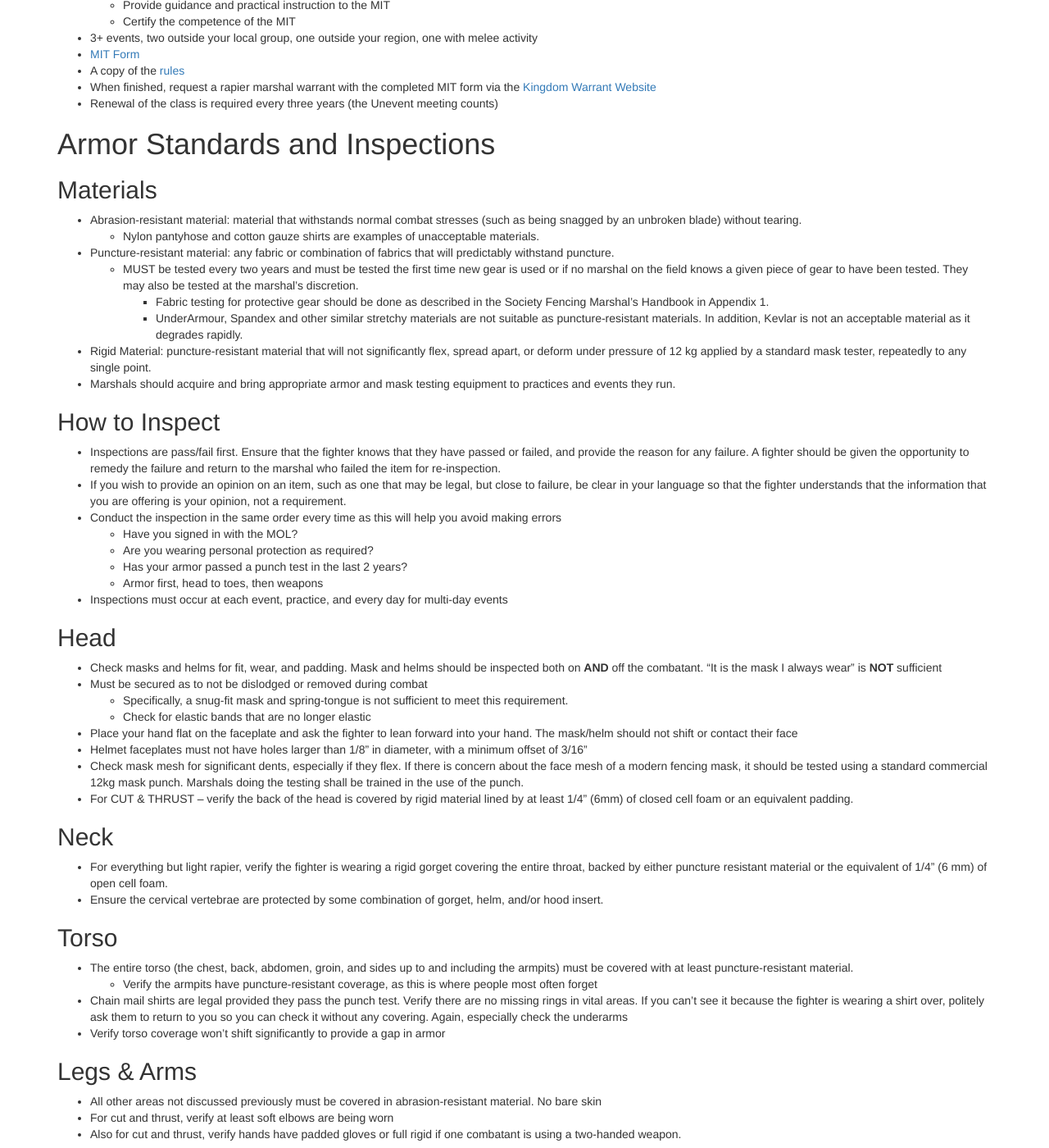
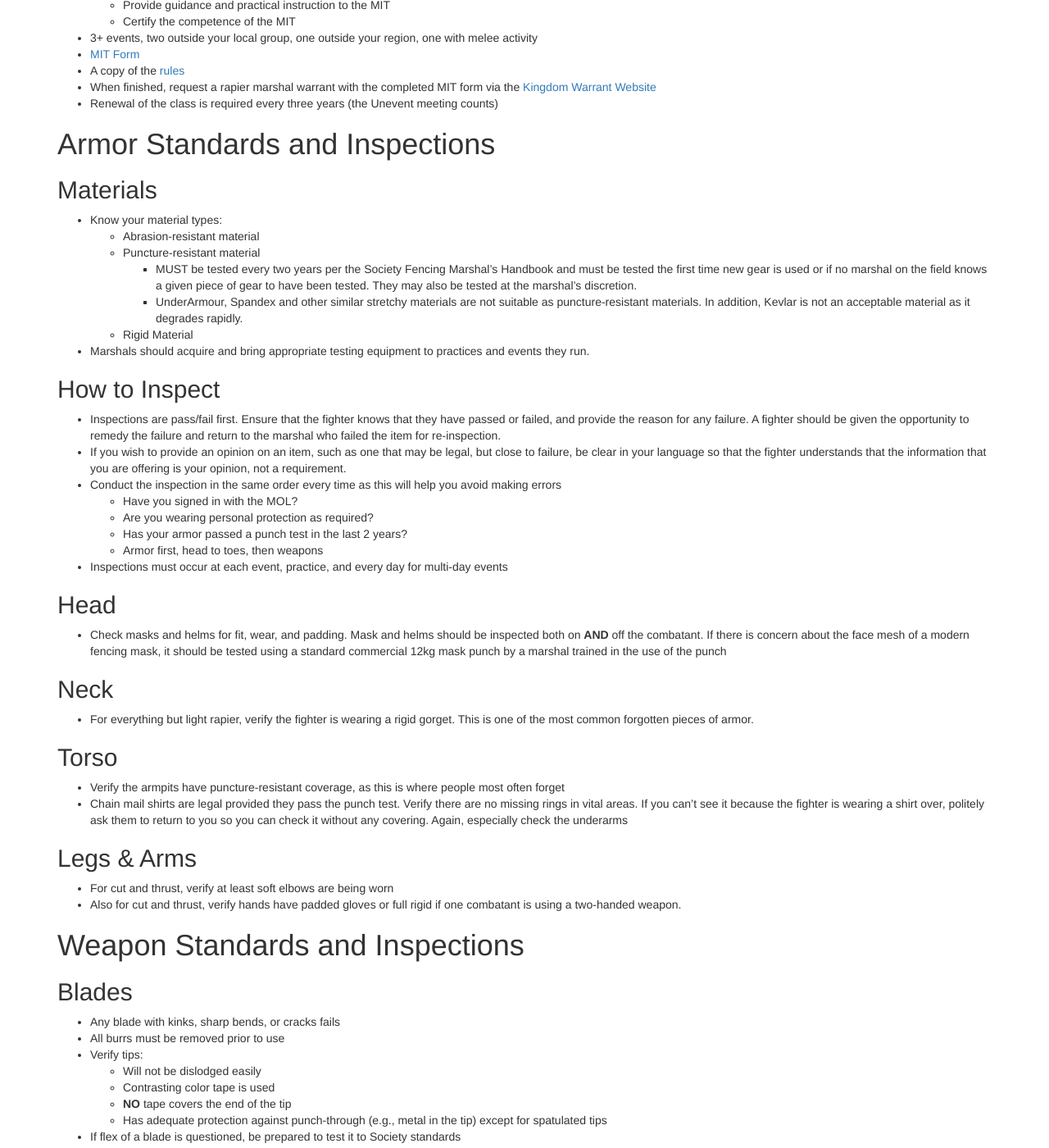
Before and after one commit to academie-de-espee/earl-marshal, a Jekyll site: the page built from training/rapier-marshal.md, in a window 1280 px wide and 1400 px high, scrolled down 1367 px. Shown: the whole window at 82% size. Built offline with Jekyll 4.4.1, drawn with Linux system fonts in a browser that asks for light colours; some of the changed text lies outside the part shown.

Commit message:
Attempt #2 to trim & update the rapier marshal class

```diff
--- a/training/rapier-marshal.md
+++ b/training/rapier-marshal.md
@@ -23,7 +23,7 @@ Please send comments to the [Deputy Earl Marshal for Training](mailto:dem-traini
 * **REMEMBER**: MITs are **NOT** marshals and cannot, on their own, monitor fights, inspect weapons, sign off on paperwork, or perform any other marshal duties
 
 ## Requirements
-* This class
+* Discipline Marshal 101 (e.g., Rapier Marshal 101, this class)
 * Field Marshal 201
 * A sponsoring marshal
     * Provide guidance and practical instruction to the MIT
@@ -37,14 +37,13 @@ Please send comments to the [Deputy Earl Marshal for Training](mailto:dem-traini
 # Armor Standards and Inspections
 
 ## Materials
-* Abrasion-resistant material: material that withstands normal combat stresses (such as being snagged by an unbroken blade) without tearing.
-    * Nylon pantyhose and cotton gauze shirts are examples of unacceptable materials.
-* Puncture-resistant material: any fabric or combination of fabrics that will predictably withstand puncture.
-    * MUST be tested every two years and must be tested the first time new gear is used or if no marshal on the field knows a given piece of gear to have been tested. They may also be tested at the marshal's discretion.
-        * Fabric testing for protective gear should be done as described in the Society Fencing Marshal's Handbook in Appendix 1.
-        * UnderArmour, Spandex and other similar stretchy materials are not suitable as puncture-resistant materials. In addition, Kevlar is not an acceptable material as it degrades rapidly.
-* Rigid Material: puncture-resistant material that will not significantly flex, spread apart, or deform under pressure of 12 kg applied by a standard mask tester, repeatedly to any single point.
-* Marshals should acquire and bring appropriate armor and mask testing equipment to practices and events they run.
+* Know your material types:
+  * Abrasion-resistant material
+  * Puncture-resistant material
+    * MUST be tested every two years per the Society Fencing Marshal's Handbook and must be tested the first time new gear is used or if no marshal on the field knows a given piece of gear to have been tested. They may also be tested at the marshal's discretion.
+    * UnderArmour, Spandex and other similar stretchy materials are not suitable as puncture-resistant materials. In addition, Kevlar is not an acceptable material as it degrades rapidly.
+  * Rigid Material
+* Marshals should acquire and bring appropriate testing equipment to practices and events they run.
 
 ## How to Inspect
 * Inspections are pass/fail first. Ensure that the fighter knows that they have passed or failed, and provide the reason for any failure.  A fighter should be given the opportunity to remedy the failure and return to the marshal who failed the item for re-inspection.
@@ -57,65 +56,44 @@ Please send comments to the [Deputy Earl Marshal for Training](mailto:dem-traini
 * Inspections must occur at each event, practice, and every day for multi-day events
 
 ## Head
-* Check masks and helms for fit, wear, and padding. Mask and helms should be inspected both on **AND** off the combatant. "It is the mask I always wear" is **NOT** sufficient
-* Must be secured as to not be dislodged or removed during combat
-    * Specifically, a snug-fit mask and spring-tongue is not sufficient to meet this requirement.
-    * Check for elastic bands that are no longer elastic
-* Place your hand flat on the faceplate and ask the fighter to lean forward into your hand.  The mask/helm should not shift or contact their face
-* Helmet faceplates must not have holes larger than 1/8" in diameter, with a minimum offset of 3/16"
-* Check mask mesh for significant dents, especially if they flex.  If there is concern about the face mesh of a modern fencing mask, it should be tested using a standard commercial 12kg mask punch.  Marshals doing the testing shall be trained in the use of the punch.
-* For CUT & THRUST – verify the back of the head is covered by rigid material lined by at least 1/4" (6mm) of closed cell foam or an equivalent padding.
+* Check masks and helms for fit, wear, and padding. Mask and helms should be inspected both on **AND** off the combatant.  If there is concern about the face mesh of a modern fencing mask, it should be tested using a standard commercial 12kg mask punch by a marshal trained in the use of the punch
 
 ## Neck
-* For everything but light rapier, verify the fighter is wearing a rigid gorget covering the entire throat, backed by either puncture resistant material or the equivalent of 1/4" (6 mm) of open cell foam.
-* Ensure the cervical vertebrae are protected by some combination of gorget, helm, and/or hood insert.
+* For everything but light rapier, verify the fighter is wearing a rigid gorget.  This is one of the most common forgotten pieces of armor.
 
 ## Torso
-* The entire torso (the chest, back, abdomen, groin, and sides up to and including the armpits) must be covered with at least puncture-resistant material.
-  * Verify the armpits have puncture-resistant coverage, as this is where people most often forget
+* Verify the armpits have puncture-resistant coverage, as this is where people most often forget
 * Chain mail shirts are legal provided they pass the punch test.  Verify there are no missing rings in vital areas.  If you can't see it because the fighter is wearing a shirt over, politely ask them to return to you so you can check it without any covering.  Again, especially check the underarms
-* Verify torso coverage won't shift significantly to provide a gap in armor
 
 ## Legs & Arms
-* All other areas not discussed previously must be covered in abrasion-resistant material.  No bare skin
 * For cut and thrust, verify at least soft elbows are being worn
 * Also for cut and thrust, verify hands have padded gloves or full rigid if one combatant is using a two-handed weapon.
 
 # Weapon Standards and Inspections
 ## Blades
 * Any blade with kinks, sharp bends, or cracks fails
-* All burrs on a blade must be removed prior to use
+* All burrs must be removed prior to use
 * Verify tips:
-    * Will not be dislodged easily
-    * Contrasting color tape is used
-    * **NO** tape covers the end of the tip
-    * Has adequate protection against punch-through (e.g., metal in the tip)
+  * Will not be dislodged easily
+  * Contrasting color tape is used
+  * **NO** tape covers the end of the tip
+  * Has adequate protection against punch-through (e.g., metal in the tip) except for spatulated tips
 * If flex of a blade is questioned, be prepared to test it to Society standards
-* Light rapier blades & flexidaggers must not have "S" curves
-* Light rapier blades are not allowed in Rapier nor Cut & Thrust combat.
-* Flexi-daggers are not allowed for Cut & Thrust combat.
-* Rigid steel "parrying-only" daggers such as those made from cut down blades will not be allowed.
 
 ## Spear
 * Rubber headed spears, mounted on rattan between 1 1/8th and 1 3/8th inch diameter
 * Head must flex to 90 degrees with hand pressure, and return to normal
 * Combined length of 4 to 9 feet
 * Minimum diameter inserted into the head end is 1/2 inch
-* Heads must be friction fit with tape including bright contrasting colored tape or ribbon at the base of the the spear head for visual contrast.
-
-## Rigid Parry
-* Rigid parrying devices will be made of sturdy, lightweight materials, resistant to breakage & splintering and does not have any sharp edges.
-
-## Soft parry
-* Soft parry devices shall not be weighted with any rigid material nor with materials which are heavy enough to turn the device into a flail or impact weapon.
+* Heads must be friction fit with tape including bright contrasting colored tape or ribbon at the base of the the spear head for visual contrast
 
 ## Overall appearance 10' rule
 * Intention is to improve the appearance of the field, not prevent people from playing
 * Fighter's kit shall look medieval at a distance of 10' or greater
 * In general, this means no obvious sports logos, fluorescent colors, etc.
-* Sports armor should be completely covered, with the exception of fencing masks.
-* Be especially polite and helpful in enforcement of this rule, but firm. This also applies to authorizing fighters. This is something that should be first addressed at the local practice level.
-* If an authorizing fighter does not meet this standard find out who is running their practice and talk to that marshal.
+* Sports armor should be completely covered, with the exception of fencing masks
+* Be especially polite and helpful in enforcement of this rule, but firm. This also applies to authorizing fighters. This is something that should be first addressed at the local practice level
+* If an authorizing fighter does not meet this standard, find out who is running their practice and talk to that marshal
 
 # Authorizations
 
@@ -132,39 +110,34 @@ The process to authorize in rapier is defined on the [marshal's website](/proced
 
 Using Projectile Weapons within rapier combat is now governed by Combat Archery marshals, including Rubber Band Guns, Bows, Crossbows, and thrown weapons.  To use Projectile Weapons in Rapier Combat, the combat must be marshaled by a rapier marshal AND a combat archery marshal.
 
-## Selecting an usher
-   * Try to select a fighter with at least three years of experience
-   * They should be unflappable in personality and controlled in their fighting
-   * Confirm with the usher that they must be willing to be struck by the authorizing fighter, to deliberately leave openings
-   * The usher should not regularly practice with the candidate.
+## Selecting an authorization fighter
+   * Try to select a fighter with at least three years of experience, unflappable in personality and controlled in their fighting
+   * Confirm they must be willing to be struck by the authorizing fighter, to deliberately leave openings
+   * They must not regularly practice with the candidate.
 
 ## Selecting marshals
-   * Authorizing marshals should be experienced individuals who know rapier combat well
-   * They must be willing to let the authorizing fighter stand on their own merits and be willing to fail an individual
+   * Authorizing marshals must be willing to let the authorizing fighter stand on their own merits and be willing to fail an individual
    * At least one marshal must be from a group outside of the authorizing fighter's local group
-   * The marshals should not regularly practice with the candidate
+   * The marshals must not regularly practice with the candidate
 
 ## Questions
    * Authorizing fighter must have read the rules of the list and must demonstrate a command of them.
    * Marshals will not answer questions for fighters, nor provide hints
    * Authorizing fighter should be encouraged to demonstrate a point (of say, how to obtain engagement) if they cannot express the requirements clearly verbally
-   * Authorizing fighter will not proceed to the fighting phases unless the fighter has demonstrated a thorough knowledge of the rules of the list.
+   * Authorizing fighter will not proceed to the fighting phases unless the fighter has demonstrated a thorough knowledge of the rules of the list, including engagement, valid blows, etc.
 
 ## Criteria for passing for light rapier and rapier
-   * Comprehension and application of the SCA Rules of the List, SCA Fencing Marshal's Handbook, and the "General Policies" and "Rapier Combat" sections of the "Policies of the Kingdom Earl Marshal" in the Atlantian Book of Policy.
-      * The fighter must know the intent and spirit of the law. They do not need to know the letter of the law.
-   * Ability to properly execute and acknowledge various valid blows.
-   * Safe and competent execution of offense and defense during actual combat. Fighter should be able to adjust defense to protect different parts of the body as blows are thrown to those areas.
-   * Authorizing fighter must behave and fight in such a fashion as to not be a danger to themselves or others
+   * The criteria are outlined in Kingdom policy
+     * The fighter must know the intent and spirit of the law. They do not need to know the letter of the law.
+   * In addition, the authorizing fighter must behave and fight in such a fashion as to not be a danger to themselves or others
       * Examples of unacceptable behavior would include:
          * failing to stop on the call of Hold
          * cringing or dropping of defense when not in hold
          * striking the usher repeatedly with something other than the striking surface of the weapon
          * striking the usher repeatedly with excessive blows
-   * The level of skill required and described above should be considered:  "competence"
 
 ## Criteria for passing for Cut & Thrust or Spear combat authorization
-   * "Competence" as described above
+   * As above, but also:
    * A higher standard applies as the addition of percussive cuts requires a greater degree of skill to ensure safety for the fighter and opponents
    * Authorizing fighter must demonstrate the ability to conduct attacks in series, incorporating multiple blows and/or feints
    * Authorizing fighter must demonstrate a defense capable of protecting against complex attacks such as described above
@@ -184,22 +157,18 @@ Using Projectile Weapons within rapier combat is now governed by Combat Archery
 
 ## Concussions
    * Fighters who are rendered unconscious may not return to the field that day and should be encouraged to seek professional medical care.
-   * Some signs and symptoms of a concussion are:
-      * Blank stare, dazed look
-      * Changes to balance, coordination, reaction time
-      * Delayed or slowed spoken or physical responses
-      * Disorientation (confused about time, date, location, game)
-      * Loss of consciousness/blackout (occurs in less than 10% of cases)
-      * Memory loss of event before, during, or after injury occurred
-      * Slurred/unclear speech
-      * Vomiting
+   * Marshals are highly encouraged to take some form of sport concussion training to help them identify the signs & symptoms
 
-## Excessive Impact
-* Combat in the Society poses risks to the participant. This recognition, however, does not excuse fighters from exercising control of their techniques. If a fighter throws blows which force their opponent to retire from the field, from a real injury (even one which only causes brief incapacitation), the marshal responsible for the field shall take such steps as are appropriate to stop the problem from recurring.
-    * If this occurs it will be included in the event report.
+## Excessive impact
+   * Fighters must exercise control of their techniques and attempt to mitigate excessive impact to their opponent. If a fighter throws blows which force their opponent to retire from the field, from a real injury (even one which only causes brief incapacitation), the marshal responsible for the field shall take such steps as are appropriate to stop the problem from recurring, up to and potentially including suspending the offending fighter from the field for the day.  Refer to "sanctions" in the various marshal handbooks for your options as a marshal
+   * If this occurs it will be included in the event report.
+
+## Trauma triggers
+   * Exercise patience and empathy if you happen upon a fighter that may be experiencing an event such as a PTSD/trauma trigger.  If this happens, the fighter may need assistance getting off the field or further guidance from a trusted source.
+   * As a marshal, our requirement is one of safety not therapist, but our normal processes may not be enough depending on the severity of these instances
 
 
-# Marshalling a fight
+# Marshaling a fight
 ## How to watch a fight
 * As the fighters are entering the list, visually inspect them to confirm that there is no obviously missing or defective armor.
 * A marshal should stand in a location relative to the fight that provides the maximum ability to view the fight.  This means as the fight moves, you may need to move as well
@@ -210,7 +179,6 @@ Using Projectile Weapons within rapier combat is now governed by Combat Archery
 
 ## Showmanship and field presence
 * Marshals will conduct themselves in a calm and chivalrous manner at all times.
-* Marshals will hold themselves to the same level of conduct or higher that we expect from our fighters. Any behavior unacceptable in a fighter is unacceptable in a marshal.
 * Marshals cannot both marshal and fight in the same activity. If an event has multiple rapier activities occurring at a given event, they marshal one activity and fight in a separate activity.
 * At the end of each bout, the Marshals will ask each fighter if they are satisfied with the conduct of the bout.
 * Marshals should be identifiable to spectators and fighters as a marshal from a distance by wearing the badge of the office and having a marshal's staff.
@@ -220,17 +188,17 @@ Using Projectile Weapons within rapier combat is now governed by Combat Archery
 * Make sure you have enough marshals for the size melee you are running.  There are guidelines in the Society rules
 * Combatants may strike any single opponent they can safely reach with any legal blow if they are within a 180 degree arc of the opponent’s front as defined by the opponent’s shoulders, and at an angle they can be reasonably seen by the opponent.
 * Combatants may strike any opponent who is part of a line if the attack is delivered within a 180 degree arc relative to the local line the opponent is a part of.
-* Killing from behind is allowed if it has been announced beforehand.  Per society rules for "death from behind" in melees shall be:  Killing from behind is achieved by laying the weapon over the opponent's shoulder, so that the tip is visible to the opponent, while calling out clearly “You have been killed from behind” or other short clear phrase. The combatant must take care not to strike their opponent with the quillons, guard, or other part of the weapon.
+* Killing from behind (aka Death From Behind/DFB) is allowed if it has been announced beforehand.
 
 
-# Event reporting
-* Anyone can file a report using the form on the marshal's website for any marshal activity. You don't have to be the MiC, or even a marshal to bring things to the attention of the Kingdom marshallate.
+# Event reporting (3.1.3.8)
+* Anyone can file a report using the form on the marshal's website for any marshal activity. You don't have to be the MiC, or even a marshal to bring things to the attention of the Kingdom marshallate.  For fields that don't apply, just enter N/A
 * File reports within 7 days of the event.
 * If there is an injury you must fill this out within 24 hours.
 * Discipline MiCs should file the report and then inform the overall event MiC that it has been done; event MiCs should make sure all discipline reports are filed.
 * Please be certain to report any of the following events:
+    * Authorizations including name, weapons form, and result
     * Equipment failure (armor, weapon or other)
-    * Report any failed mask/helm and why it failed.
     * Injury (any event that requires the fighter to leave the field)
     * Conflict issues (disrespect for, or arguments with, any fighter, marshal or support staff)
     * Rules confusion (misunderstanding of or disregard for any rule)
@@ -240,14 +208,16 @@ Using Projectile Weapons within rapier combat is now governed by Combat Archery
 
 # Support Staff
 * MoLs are responsible for authorization paperwork and managing tournament rosters.
-* MoLs, waterbearers, chirugeons, heralds, & marshals etc are all giving of their free time so we can play. Rudeness will not be tolerated & is against Kingdom and Society law 3.1.3.5.1.
+* BE NICE TO YOUR FIELD STAFF
 
 # Paperwork
 * Become familiar with the earl marshal website
 * If you are running a practice, familiarize yourself with the waiver reporting requirements
 * Be sure to go to earl marshal page and use "request a new warrant" to tell KRM you took this class
-    * You are required to have an AEL account
-    * Specify if you are starting your MIT process or completing your training requirements
+  * You are required to have an AEL account
+  * Specify if you are starting your MIT process or completing your training requirements
 * Print the rules, keep them with you at every event you marshal.
 * Print a copy of your MIT form, a copy can be found in the paperwork section of the earl marshal website.
 * To stay current, sign up for the Atlantian Marshal's mailing list, Unofficial Facebook group, and read the ACORN
+
+# Open for for Questions and Discussion
```
Also changed, not shown: other parts of training/rapier-marshal.md (+2 -2 lines).
